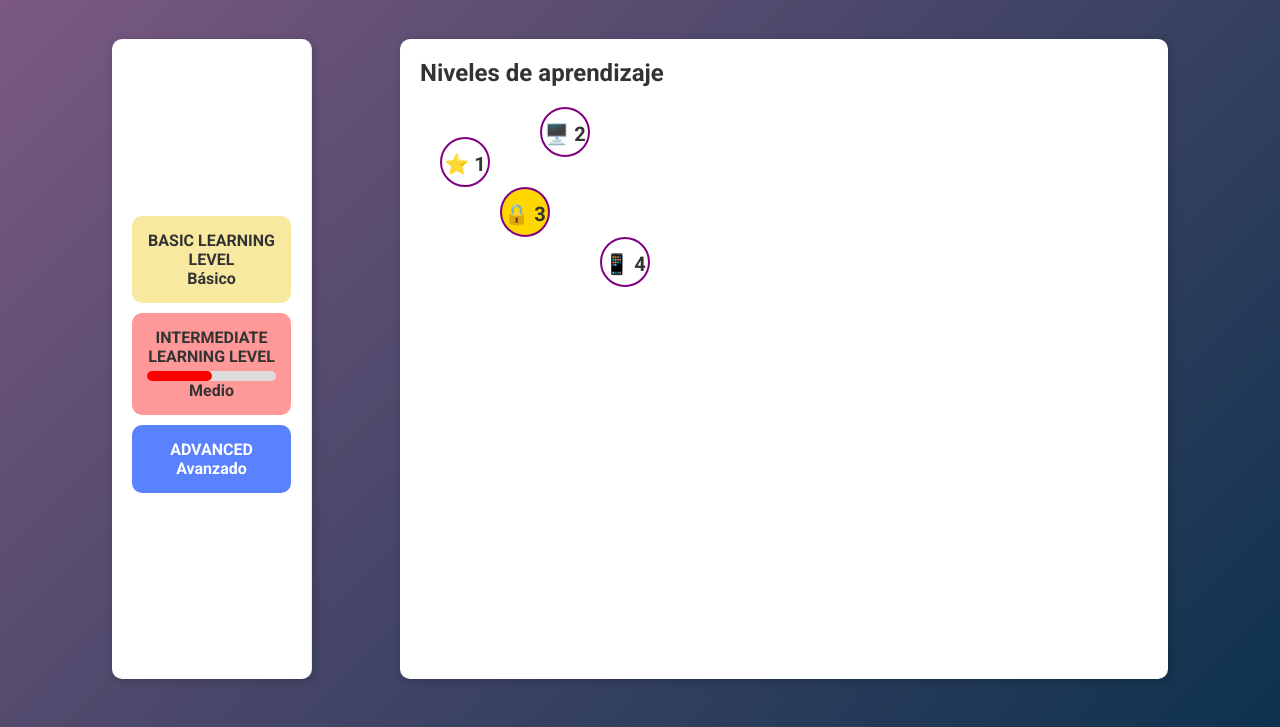
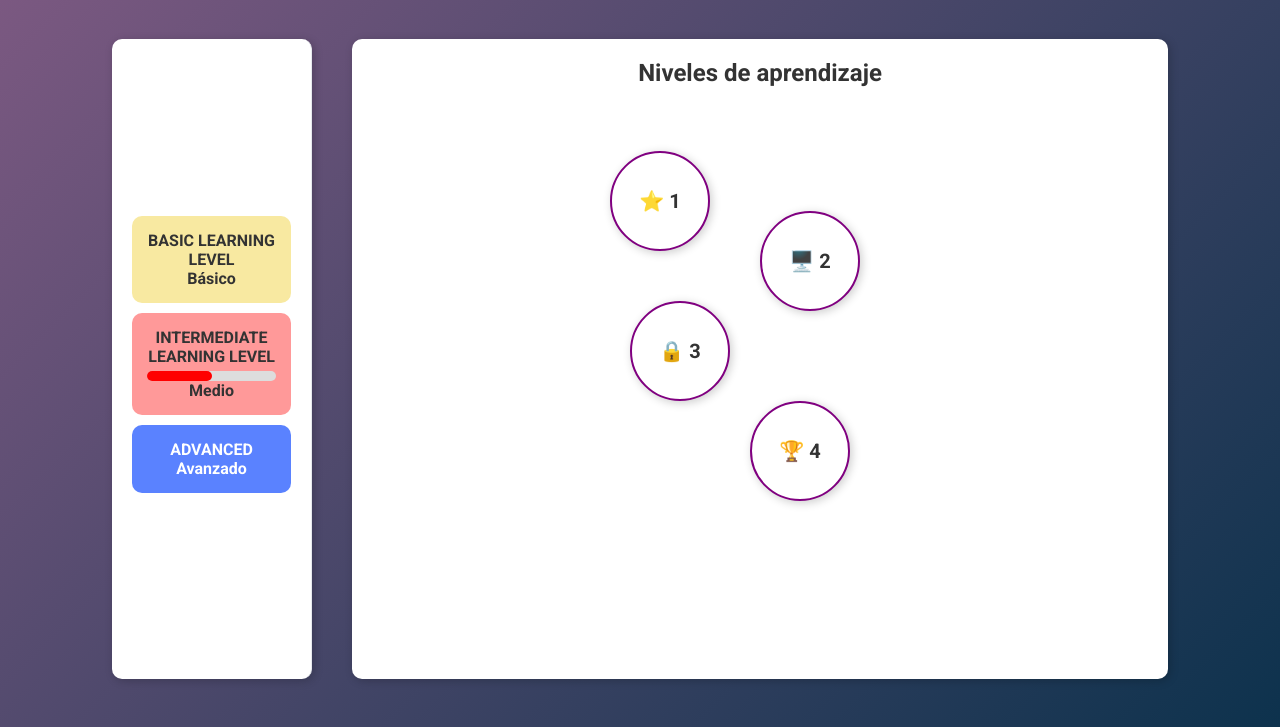
Before and after one commit to Samuelalejo18/htmlAstrea, a PHP site: page /nivelesAprendizaje.html in a window 1280 px wide. Shown: the part 73-800 px from the top of the page. Run offline with PHP 8.4, Linux system fonts and the light colour scheme; some libraries are stand-ins or nearby versions.

Commit message:
centrado los botones y agregada interactividad para ellos

```diff
--- a/CSS/nivelesAprendizaje.css
+++ b/CSS/nivelesAprendizaje.css
@@ -42,9 +42,16 @@ body {
   background: #eee;
 }
 
-.basic { background: #f8e9a1; }
-.medium { background: #ff9999; }
-.advanced { background: #5a82ff; color: white; }
+.basic {
+  background: #f8e9a1;
+}
+.medium {
+  background: #ff9999;
+}
+.advanced {
+  background: #5a82ff;
+  color: white;
+}
 
 .progress-bar {
   width: 100%;
@@ -68,20 +75,29 @@ body {
   padding: 20px;
   border-radius: 10px;
   box-shadow: 2px 2px 10px rgba(0, 0, 0, 0.2);
-    margin-left: 25rem;
+  margin-left: 22rem;
+
+  /* Esto podria ser otro div */
+  display: flex;
+  flex-direction: column;
+  align-items: center;
+  gap: 4rem;
 }
 
+
 .levels {
-    display: flex;
-    justify-content: center;
-    align-items: center;
   position: relative;
+  width: 300px;
+  height: 400px;
+  margin: 0 auto;
 }
 
 .level-item {
-    width: 50px;
-    height: 50px;
+  cursor: pointer;
+  width: 100px;
+  height: 100px;
   border-radius: 50%;
+  box-shadow: 2px 2px 10px rgba(0, 0, 0, 0.2);
   background: white;
   text-align: center;
   line-height: 50px;
@@ -89,13 +105,29 @@ body {
   font-weight: bold;
   border: 2px solid purple;
   position: absolute;
+  align-content: center;
 }
 
-#level-1 { top: 50px; left: 20px; }
-#level-2 { top: 20px; left: 120px; }
-#level-3 { top: 100px; left: 80px; }
-#level-4 { top: 150px; left: 180px; }
+.level-item:hover {
+  background: #ca9ee6;
+}
 
-.locked {
-    background: #ffd700;
+.level-item:nth-child(1) {
+  top: 0px;
+  left: 0px;
 }
+
+.level-item:nth-child(2) {
+  top: 60px;
+  left: 150px;
+}
+
+.level-item:nth-child(3) {
+  top: 150px;
+  left: 20px;
+}
+
+.level-item:nth-child(4) {
+  top: 250px;
+  left: 140px;
+}
--- a/nivelesAprendizaje.html
+++ b/nivelesAprendizaje.html
@@ -74,20 +74,20 @@
       <div class="content">
         <h2>Niveles de aprendizaje</h2>
         <div class="levels">
-          <div class="level-item" id="level-1">
+          <div class="level-item" id="level-1" onclick="window.location.href='evaluaciones.html'">
             <span class="icon">⭐</span>
             <span>1</span>
           </div>
-          <div class="level-item" id="level-2">
+          <div class="level-item" id="level-2" onclick="window.location.href='evaluaciones.html'">
             <span class="icon">🖥️</span>
             <span>2</span>
           </div>
-          <div class="level-item locked" id="level-3">
+          <div class="level-item" id="level-3" onclick="window.location.href='evaluaciones.html'">
             <span class="icon">🔒</span>
             <span>3</span>
           </div>
-          <div class="level-item" id="level-4">
-            <span class="icon">📱</span>
+          <div class="level-item" id="level-4" onclick="window.location.href='evaluaciones.html'">
+            <span class="icon">🏆 </span>
             <span>4</span>
           </div>
         </div>
```
Lines whose indentation alone changed are shown as unchanged.
